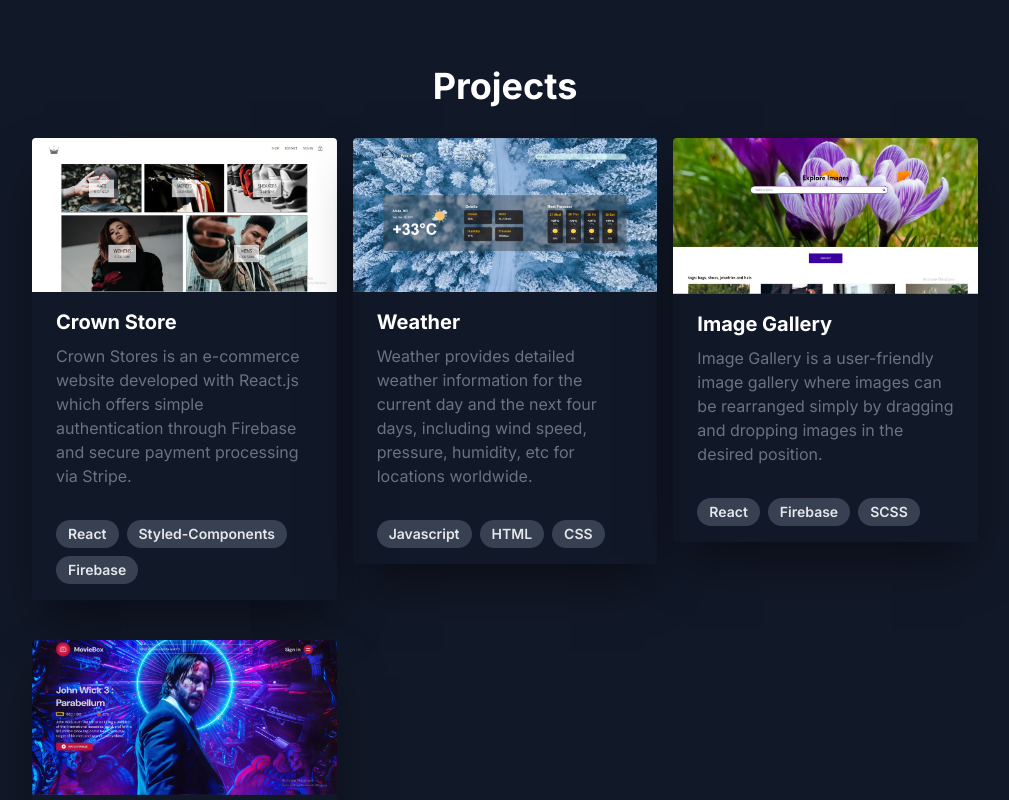
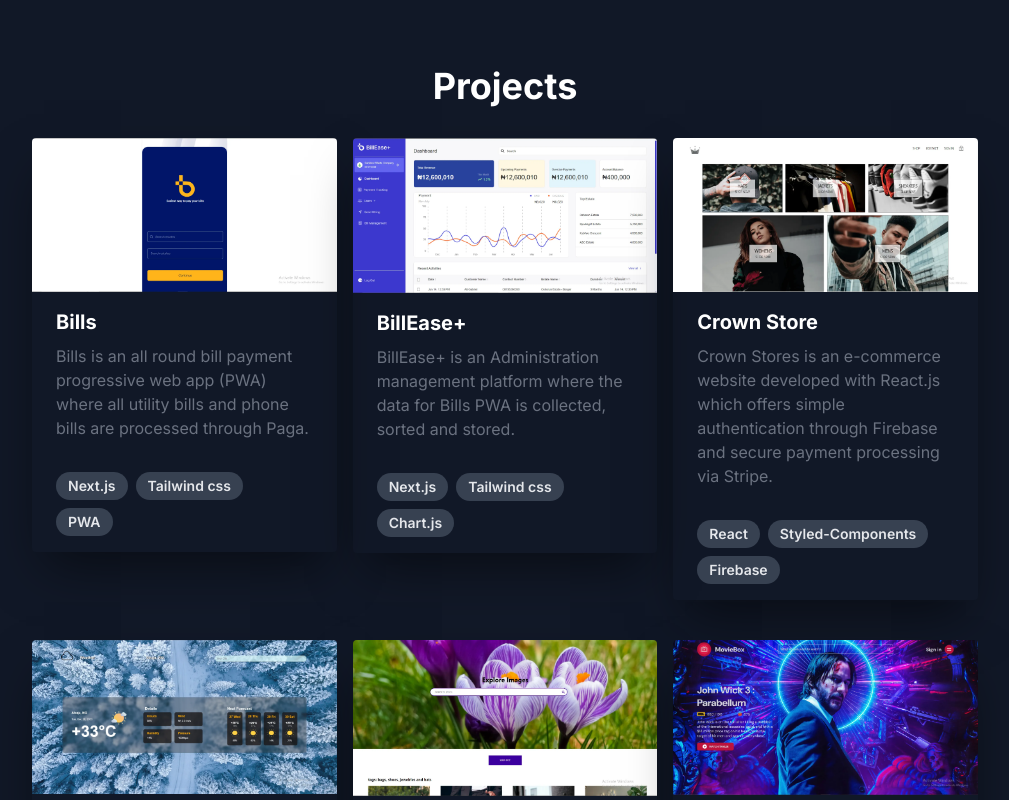
Before and after one commit to BintaSani/next-portfolio, a Next.js app: page / in a window 1280 px wide. Shown: the part 744-1544 px from the top of the page, without its empty margins (135-1144 px from the left). Built offline with nearby package versions, Linux system fonts and the light colour scheme.

Commit message:
added new projects

```diff
--- a/app/page.jsx
+++ b/app/page.jsx
@@ -70,6 +70,8 @@
       animate={inView ? { opacity: 1 } : {}} id="projects" className="py-8 px-6 min-h-screen mb-[33px] lg:mx-[119px]">
         <h2 className="text-4xl font-bold text-white text-center">Projects</h2>
         <div className="grid grid-cols-1 md:grid-cols-2 lg:grid-cols-3 gap-4 px-6 py-8 mx-auto">
+          <Cards view="https://bills-pi.vercel.app/" first="Next.js" second="Tailwind css" third="PWA" src="/images/bills.webp" head="Bills" content="Bills is an all round bill payment progressive web app (PWA) where all utility bills and phone bills are processed through Paga."/>
+          <Cards view="https://bills-admin.vercel.app/" first="Next.js" second="Tailwind css" third="Chart.js" src="/images/bills-admin.webp" head="BillEase+" content="BillEase+ is an Administration management platform where the data for Bills PWA is collected, sorted and stored."/>
           <Cards view="https://crownstores.netlify.app/" first="React" second="Styled-Components" third="Firebase" src="/images/project1.webp" head="Crown Store" content="Crown Stores is an e-commerce website developed with React.js which offers simple authentication through Firebase and secure payment processing via Stripe."/>
           <Cards view="https://bintasani.github.io/weatherapp/weather%20site/weatherHtml" first="Javascript" second="HTML" third="CSS" src="/images/project2.webp" head="Weather" content="Weather provides detailed weather information for the current day and the next four days, including wind speed, pressure, humidity, etc for locations worldwide."/>
           <Cards view="https://hng-task3.netlify.app/" first="React" second="Firebase" third="SCSS" src="/images/project3.webp" head="Image Gallery" content="Image Gallery is a user-friendly image gallery where images can be rearranged simply by dragging and dropping images in the desired position."/>
```
Also changed, not shown: public/images/bills-admin.webp (added), public/images/bills.webp (added).
